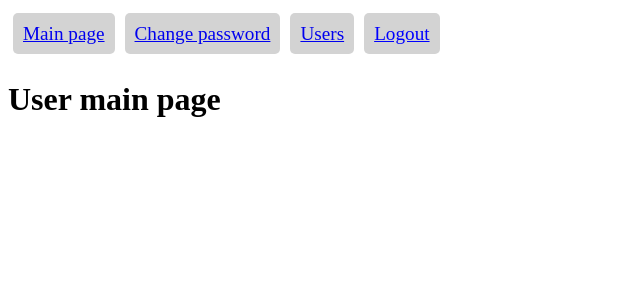
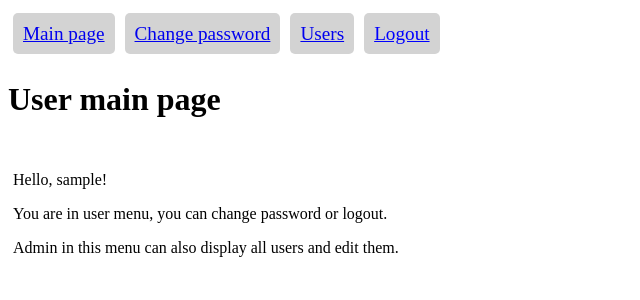
Before and after one commit to yadlouskin/SGSTestTask, a Django app: page /account/user/ in a window 1280 px wide. Shown: the top 300 px of the page, without its empty margins (0-640 px from the left). Run offline with Django 5.2, Linux system fonts and the light colour scheme; the visitor is signed in with stand-in values (Sample User, id 1).

Commit message:
Refactor templates, add more info and menu buttons

```diff
--- a/src/account/templates/account/main_user.html
+++ b/src/account/templates/account/main_user.html
@@ -13,5 +13,9 @@
 
 
 {% block content %}
-
+<div>
+    <p>Hello, {{ user.username }}!</p>
+    <p>You are in user menu, you can change password or logout.</p>
+    <p>Admin in this menu can also display all users and edit them.</p>
+</div>
 {% endblock %}
--- a/src/account/templates/account/password_change_done.html
+++ b/src/account/templates/account/password_change_done.html
@@ -1,4 +1,4 @@
-{% extends "account/base.html" %}
+{% extends "account/main_user.html" %}
 
 {% block content %}
     <div>
--- a/src/account/templates/account/password_change_form.html
+++ b/src/account/templates/account/password_change_form.html
@@ -1,4 +1,4 @@
-{% extends "account/base.html" %}
+{% extends "account/main_user.html" %}
 
 {% block content %}
     <div>
```
